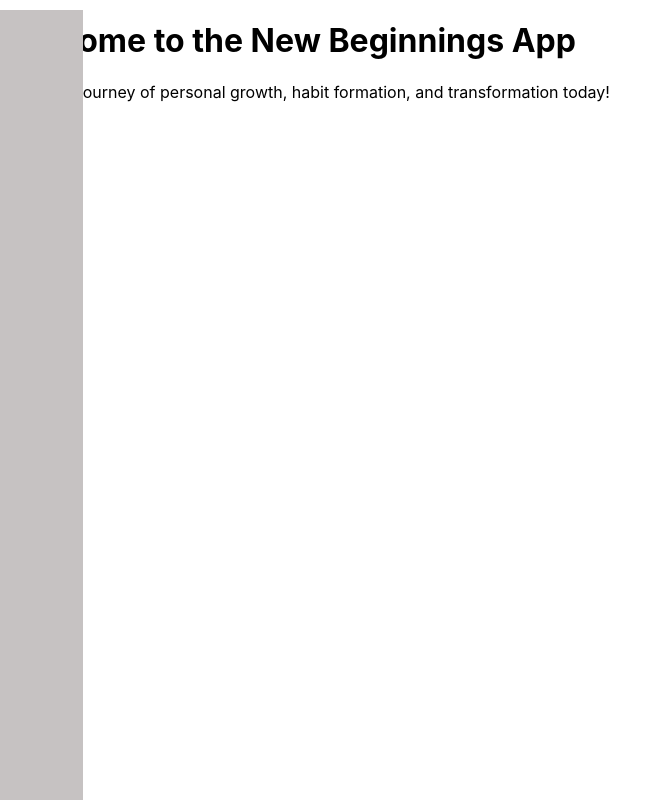
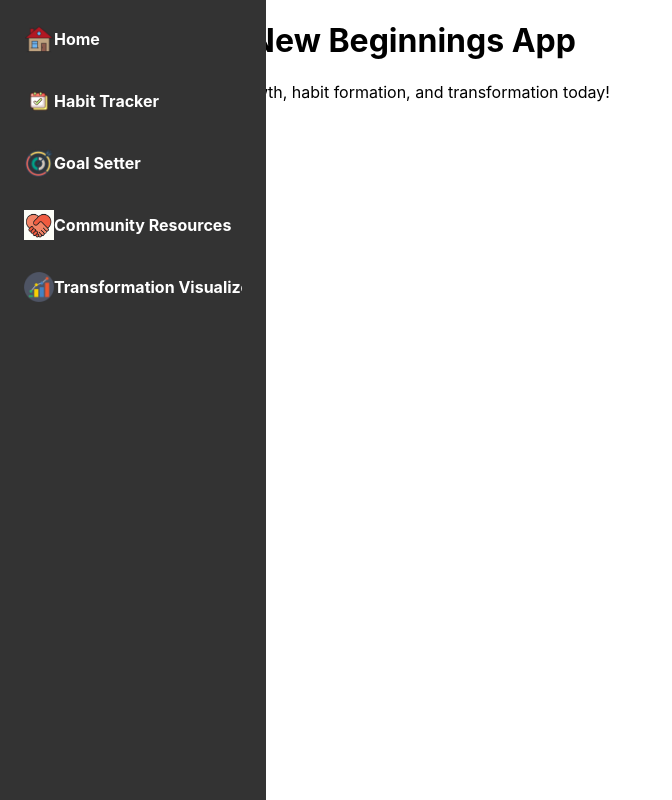
Before and after one commit to Prathzzz/Build-Challenge, a React (Create React App) app: page / in a window 1280 px wide. Shown: the whole page, without its empty margins (0-672 px from the left). Built offline with nearby package versions, Linux system fonts and the light colour scheme.

Commit message:
nav change

```diff
--- a/src/components/nav.css
+++ b/src/components/nav.css
@@ -1,18 +1,19 @@
 .navbar {
   position: fixed;
-    top: 10px;
-    background-color: #c6c2c2;
+  top: 0;
+  left: 0;
+  background-color: #333;
+  color: white;
   height: 100vh;
-    width: 80px;
-    padding: 0.1rem;
+  width: 50px; /* Initially collapsed */
+  padding: 0.5rem;
   transition: width 0.3s ease;
   overflow: hidden;
 }
 
 .navbar:hover {
-    width: 250px;
+  width: 250px; /* Expands on hover */
 }
-
 .navbar ul {
   list-style: none;
   padding: 0;
@@ -21,31 +22,36 @@
 
 .navbar ul li {
   display: flex;
-    align-items: start;
-    justify-content: center;
-    padding: 1rem 0;
+  align-items: center;
+  gap: 1rem; /* Space between icon and text */
+  padding: 1rem;
   cursor: pointer;
-    position: relative;
-  }
-
-  .navbar ul li a {
-    text-decoration: none;
-    font-weight: bold;
-    display: flex;
-    align-items: center;
-    gap: 1rem;
-    opacity: 0;
-    transition: opacity 0.3s ease;
-  }
-
-  .navbar:hover ul li a {
-    opacity: 1;
 }
 
 .navbar ul li img {
   width: 30px;
   height: 30px;
   object-fit: contain;
+  opacity: 1;
+  transition: opacity 0.3s ease;
+}
+
+.navbar ul li a {
+  color: white;
+  text-decoration: none;
+  font-weight: bold;
+  display: flex;
+  align-items: center;
+  opacity: 0; /* Initially hidden */
+  white-space: nowrap;
+  overflow: hidden;
+  transition: opacity 0.3s ease, transform 0.3s ease;
+  transform: translateX(0); /* Slide in animation */
+}
+
+.navbar:hover ul li a {
+  opacity: 1;
+  transform: translateX(0); /* Slide in effect on hover */
 }
 
 .navbar ul li:hover {
@@ -65,9 +71,9 @@
   position: absolute;
   width: 20px;
   height: 20px;
-    background: radial-gradient(circle, #e7c254, transparent);
+  background: radial-gradient(circle, #ffffff, transparent);
   border-radius: 50%;
-    animation: fade 0.2s forwards;
+  animation: fade 0.8s forwards;
   pointer-events: none;
 }
 
```
Lines whose indentation alone changed are shown as unchanged.
